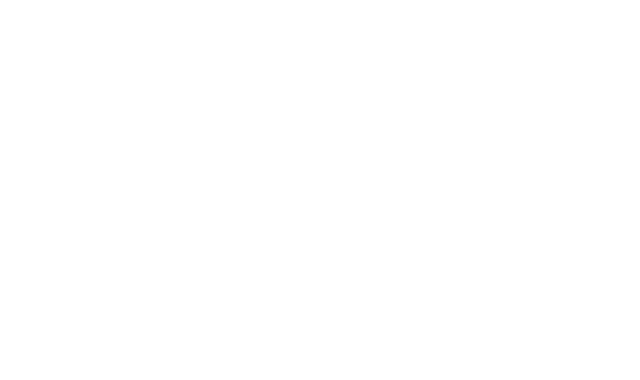
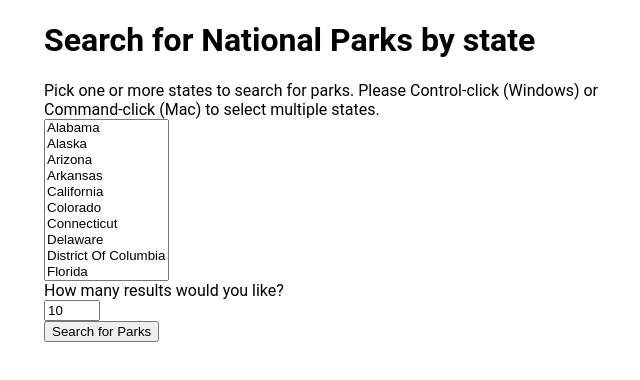
Before and after one commit to tim-hanke/search-nps, a plain HTML site: page index.html in a window 1280 px wide. Shown: the whole page, without its empty margins (296-936 px from the left). Drawn offline with nearby package versions, Linux system fonts and the light colour scheme.

Commit message:
HTML wireframe

```diff
--- a/index.html
+++ b/index.html
@@ -8,7 +8,79 @@
     <link rel="stylesheet" href="style.css">
 </head>
 <body>
+    <div class="container">
+        <h1>Search for National Parks by state</h1>
+        <form>
+            <label for="state">Pick one or more states to search for parks. Please Control-click (Windows) or Command-click (Mac) to select multiple states.</label><br>
+            <select name="state" id="state" multiple size="10">
+                <!-- <option value="" selected="selected">Select a State</option> -->
+                <option value="AL">Alabama</option>
+                <option value="AK">Alaska</option>
+                <option value="AZ">Arizona</option>
+                <option value="AR">Arkansas</option>
+                <option value="CA">California</option>
+                <option value="CO">Colorado</option>
+                <option value="CT">Connecticut</option>
+                <option value="DE">Delaware</option>
+                <option value="DC">District Of Columbia</option>
+                <option value="FL">Florida</option>
+                <option value="GA">Georgia</option>
+                <option value="HI">Hawaii</option>
+                <option value="ID">Idaho</option>
+                <option value="IL">Illinois</option>
+                <option value="IN">Indiana</option>
+                <option value="IA">Iowa</option>
+                <option value="KS">Kansas</option>
+                <option value="KY">Kentucky</option>
+                <option value="LA">Louisiana</option>
+                <option value="ME">Maine</option>
+                <option value="MD">Maryland</option>
+                <option value="MA">Massachusetts</option>
+                <option value="MI">Michigan</option>
+                <option value="MN">Minnesota</option>
+                <option value="MS">Mississippi</option>
+                <option value="MO">Missouri</option>
+                <option value="MT">Montana</option>
+                <option value="NE">Nebraska</option>
+                <option value="NV">Nevada</option>
+                <option value="NH">New Hampshire</option>
+                <option value="NJ">New Jersey</option>
+                <option value="NM">New Mexico</option>
+                <option value="NY">New York</option>
+                <option value="NC">North Carolina</option>
+                <option value="ND">North Dakota</option>
+                <option value="OH">Ohio</option>
+                <option value="OK">Oklahoma</option>
+                <option value="OR">Oregon</option>
+                <option value="PA">Pennsylvania</option>
+                <option value="RI">Rhode Island</option>
+                <option value="SC">South Carolina</option>
+                <option value="SD">South Dakota</option>
+                <option value="TN">Tennessee</option>
+                <option value="TX">Texas</option>
+                <option value="UT">Utah</option>
+                <option value="VT">Vermont</option>
+                <option value="VA">Virginia</option>
+                <option value="WA">Washington</option>
+                <option value="WV">West Virginia</option>
+                <option value="WI">Wisconsin</option>
+                <option value="WY">Wyoming</option>
+              </select><br>
+              <label for="numResults">How many results would you like?</label><br>
+              <input type="number" name="numResults" id="numResults" value="10" min="1" max="50"><br>
+              <input type="submit" value="Search for Parks">
+        </form>
 
+        <section class="js-error-message"></section>
+        <section class="js-results hidden">
+            <h2>Results</h2>
+            <ul class="js-results-list">
+            </ul>
+        </section>
+
+    </div>
+
+    <script src="https://ajax.googleapis.com/ajax/libs/jquery/3.5.1/jquery.min.js"></script>
     <script src="script.js"></script>
 </body>
 </html>
--- a/style.css
+++ b/style.css
@@ -0,0 +1,16 @@
+* {
+    box-sizing: border-box;
+}
+
+body {
+    font-family: 'Roboto', sans-serif;
+}
+
+.container {
+    max-width: 600px;
+    margin: 0 auto;
+}
+
+.hidden {
+    display: none;
+}
```
